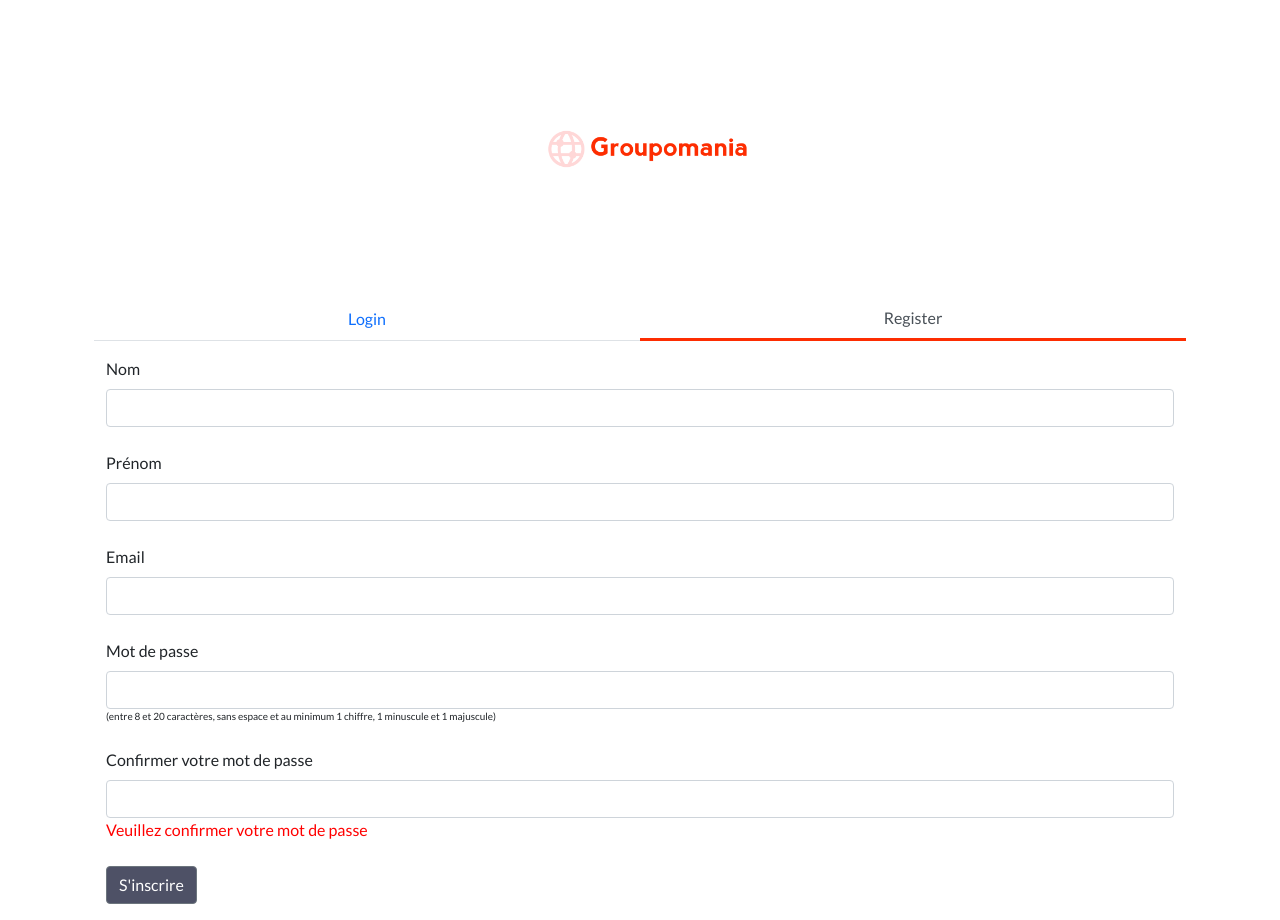
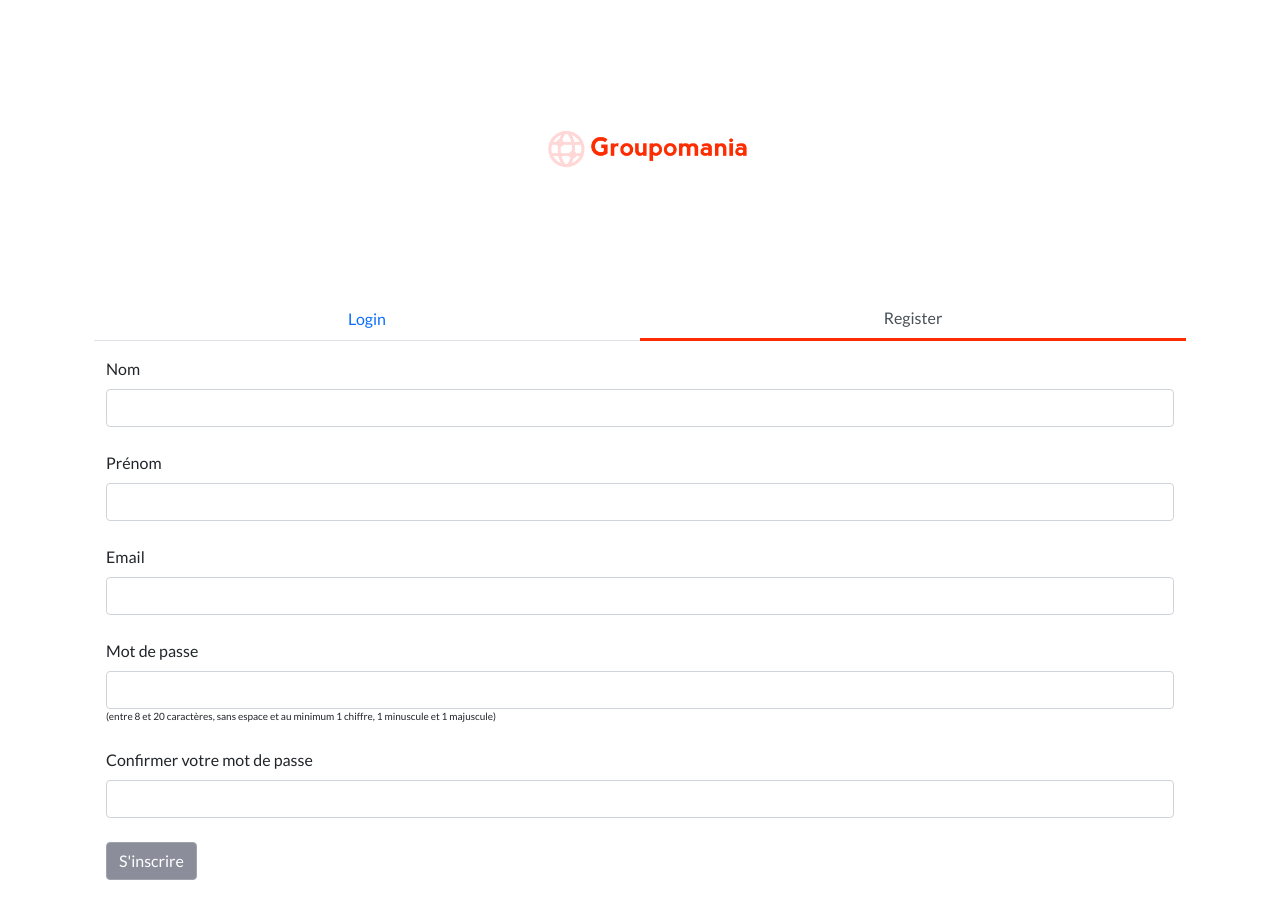
Before and after one commit to ivan-bojovic/IvanBojovic_7_29062022, a Vue app in the folder frontend/: page / in a window 1280 px wide. Both pictures are taken after a click on the tab "Register". After the commit the page ends 896 px from the top, so only its background shows below. Built offline with nearby package versions, Linux system fonts and the light colour scheme.

Commit message:
debbug signup

```diff
--- a/frontend/src/checkField.js
+++ b/frontend/src/checkField.js
@@ -1,5 +1,5 @@
 const regexs = {
-  Email: /^[A-Za-z0-9\-\.]+@([A-Za-z0-9\-]+\.)+[A-Za-z0-9-]{2,4}$/,
+  Email: /^[A-Za-z0-9\-\.]+@groupomania\.fr$/g,
   Password: /^(?=.*[0-9])(?=.*[a-z])(?=.*[A-Z]).{8,50}$/g,
   Alpha: /^[a-zA-Zçñàéèêëïîôüù][a-zA-Zçñàéèêëïîôüù\- '\\.]{1,25}$/g,
 };
--- a/frontend/src/components/FeedHeader.vue
+++ b/frontend/src/components/FeedHeader.vue
@@ -11,7 +11,10 @@
         />
         <span class="text"> Groupomania </span>
       </div>
-      <span><strong>Bonjour</strong> {{ userData.data.firstName }} </span>
+      <span
+        ><strong>Bonjour</strong> {{ userData.data.firstName }}
+        {{ userData.data.lastName }}
+      </span>
       <ul class="nav">
         <li class="nav-item mt-3 px-4">
           <router-link to="/" @click="logout">
--- a/frontend/src/components/Signup.vue
+++ b/frontend/src/components/Signup.vue
@@ -80,18 +80,17 @@
           class="form-control"
           required
           minlength="8"
+          @blur="checkPasswordConfirmation"
         />
-        <span
-          class="errorMsg"
-          v-if="dataSignup.password !== dataSignup.passwordConfirmation"
-        >
-          Veuillez confirmer votre mot de passe
+        <span class="errorMsg" v-if="passwordConfirmationError"
+          >{{ passwordConfirmationError }}
         </span>
       </div>
       <p id="signupError"></p>
 
       <!-- Submit button -->
       <button
+        :disabled="!formValid"
         @click="signup()"
         type="button"
         class="btn btn-secondary btn-block mb-3"
@@ -121,6 +120,7 @@ export default {
       firstNameError: "",
       emailError: "",
       passwordError: "",
+      passwordConfirmationError: "",
     };
   },
   computed: {
@@ -129,14 +129,16 @@ export default {
         this.dataSignup.lastName == "" ||
         this.dataSignup.firstName == "" ||
         this.dataSignup.email == "" ||
-        this.dataSignup.password == ""
+        this.dataSignup.password == "" ||
+        this.dataSignup.passwordConfirmation == ""
       )
         return false;
       if (
         this.lastNameError == "" &&
         this.firstNameError == "" &&
-        this.dataSignup.email == "" &&
-        this.dataSignup.password == ""
+        this.emailError == "" &&
+        this.passwordError == "" &&
+        this.passwordConfirmationError == ""
       )
         return true;
       else return false;
@@ -166,6 +168,13 @@ export default {
       if (checkField("Password", this.dataSignup.password) == false)
         this.passwordError = "password invalid";
       else this.passwordError = "";
+    },
+    checkPasswordConfirmation() {
+      console.log("check", this.dataSignup.passwordConfirmation);
+      if (this.dataSignup.password !== this.dataSignup.passwordConfirmation)
+        this.passwordConfirmationError =
+          "Veuillez confirmer votre mot de passe";
+      else this.passwordConfirmationError = "";
     },
     signup() {
       axios
```
